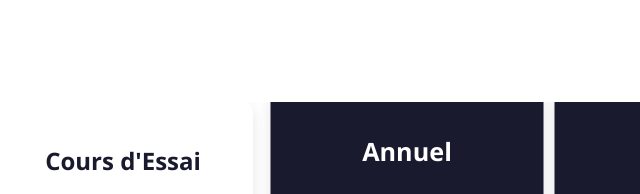
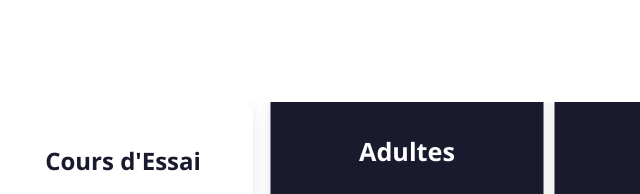
Before and after one commit to aairom/ajj-clone, a website: page index.html in a window 1280 px wide. Shown: the part 3243-3437 px from the top of the page, 67-707 px from the left. Drawn offline with Linux system fonts and the light colour scheme.

Commit message:
Correction dans index.html

```diff
--- a/index.html
+++ b/index.html
@@ -138,7 +138,7 @@
                         <a href="#contact" class="btn btn-secondary">Réserver</a>
                     </div>
                     <div class="pricing-card featured">
-                        <h3>Annuel</h3>
+                        <h3>Adultes</h3>
                         <div class="price">320€</div>
                         <ul>
                             <li>Accès illimité</li>
```
Also changed, not shown: .bob/mcp.json.
